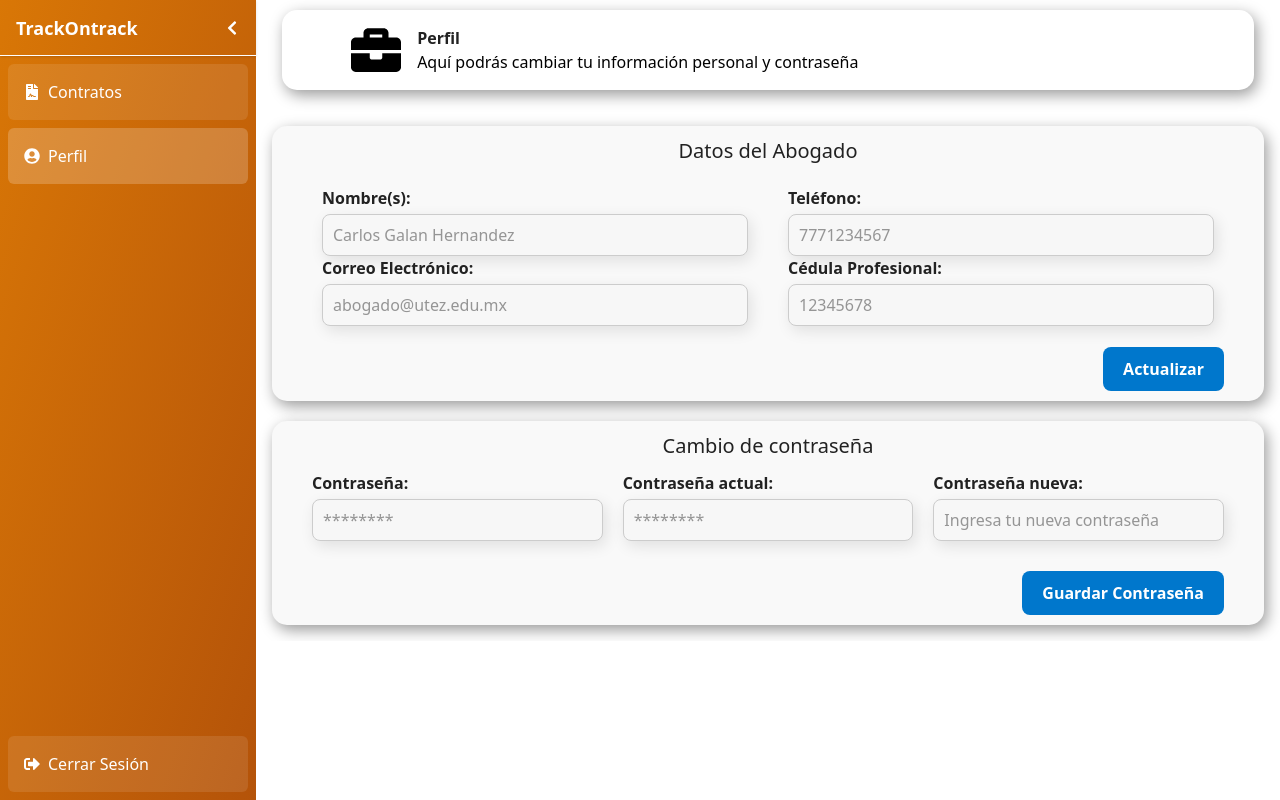
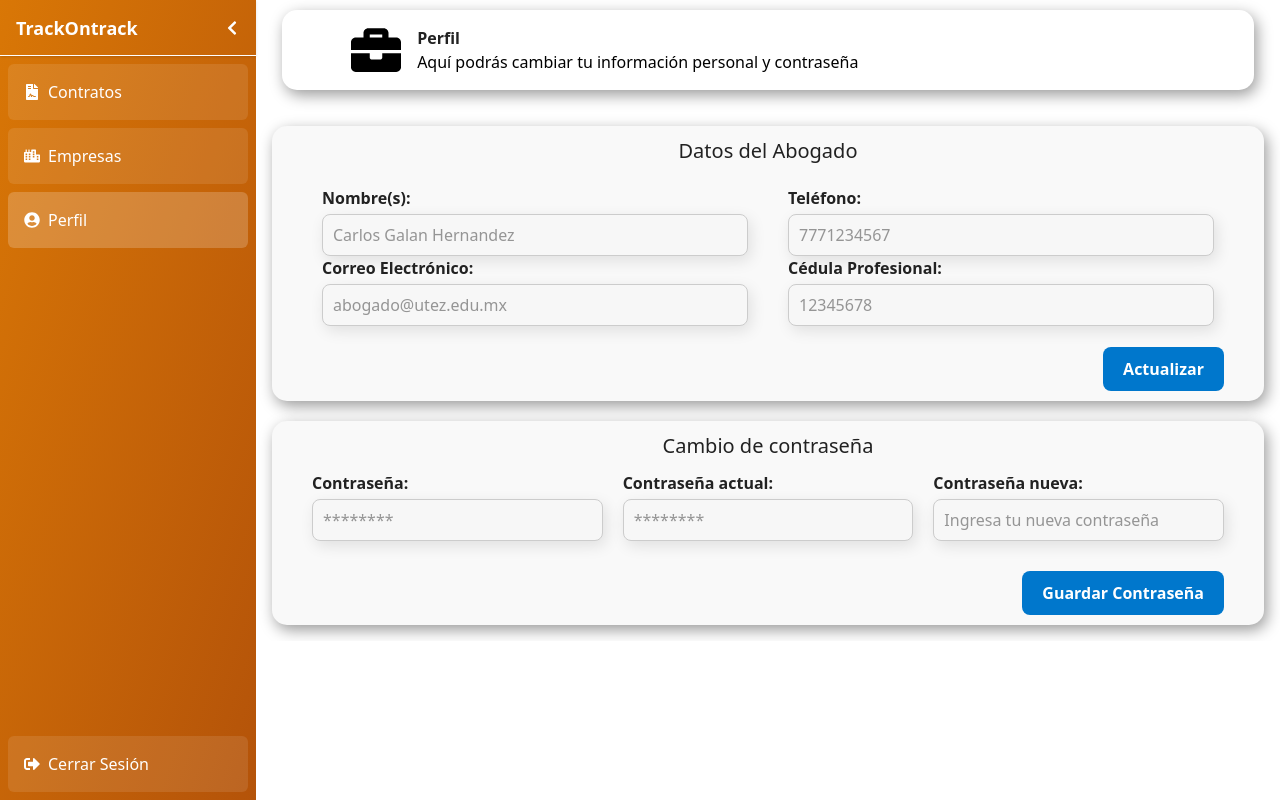
Before and after one commit to Carlos-GH23/Repo-trackontract-DWI, a React (Vite) app in the folder frontend/: page /abogado/profile in a window 1280 px wide. Built offline with nearby package versions, Linux system fonts and the light colour scheme; no server answers.

Commit message:
DWI-337 #comment Se agregó el apartado de las empresas (sin visualización)

```diff
--- a/frontend/src/modules/abogado/components/layout/NavbarAbo.jsx
+++ b/frontend/src/modules/abogado/components/layout/NavbarAbo.jsx
@@ -16,7 +16,10 @@ const NavbarAbo = () => {
             title: 'Contratos',
             subtitle: 'Visualiza y gestiona tus contratos legales de las empresas',
         },
-        // Agrega más rutas según necesites
+        '/abogado/empresas': {
+            title: 'Empresas',
+            subtitle: 'Visualiza a que empresas les has brindado servicios legales',
+        },
     };
 
     const currentRoute = routeInfo[location.pathname] || {
--- a/frontend/src/modules/abogado/components/layout/SidebarAbo.jsx
+++ b/frontend/src/modules/abogado/components/layout/SidebarAbo.jsx
@@ -1,12 +1,13 @@
 import { Link, useLocation } from "react-router-dom";
-import {FaUsers,FaFileContract,FaBuffer,FaChevronLeft,FaChevronRight,FaUserCircle,FaSignOutAlt} from "react-icons/fa";
+import {FaUsers,FaFileContract,FaCity ,FaChevronLeft,FaChevronRight,FaUserCircle,FaSignOutAlt} from "react-icons/fa";
 
 const SidebarAbo = ({ isCollapsed, setIsCollapsed }) => {
     const location = useLocation();
 
     const links = [
         { to: "/abogado/contract", label: "Contratos", icon: <FaFileContract /> },
-        { to: "/abogado/profile", label: "Perfil", icon: <FaUserCircle /> }
+        { to: "/abogado/empresas", label: "Empresas", icon: <FaCity /> },
+        { to: "/abogado/profile", label: "Perfil", icon: <FaUserCircle /> },
     ];
 
     const logoutLink = {
--- /dev/null
+++ b/frontend/src/modules/abogado/views/Empresas.jsx
@@ -0,0 +1,12 @@
+
+
+const Empresas = () => {
+    return(
+        <>
+        <h1>Empresas</h1>
+
+        </>
+    )
+}
+
+export default Empresas;
--- a/frontend/src/router/router.jsx
+++ b/frontend/src/router/router.jsx
@@ -13,6 +13,7 @@ import PasswordRecoveryForm from "../modules/auth/views/PasswordRecoveryForm";
 import LayoutAbo from "../modules/abogado/components/layout/LayoutAbo";
 import ProfileAbo from "../modules/abogado/views/Profile";
 import Contract from "../modules/abogado/views/Contract";
+import Empresas from "../modules/abogado/views/Empresas";
 
 
 
@@ -43,6 +44,7 @@ const AppRouter = () => {
         <Route path="/abogado" element={<LayoutAbo />}>
           <Route path="profile" element={<ProfileAbo />} />
           <Route path="contract" element={<Contract/>} />
+          <Route path="empresas" element={<Empresas/>} />
 
         </Route>
 
```
